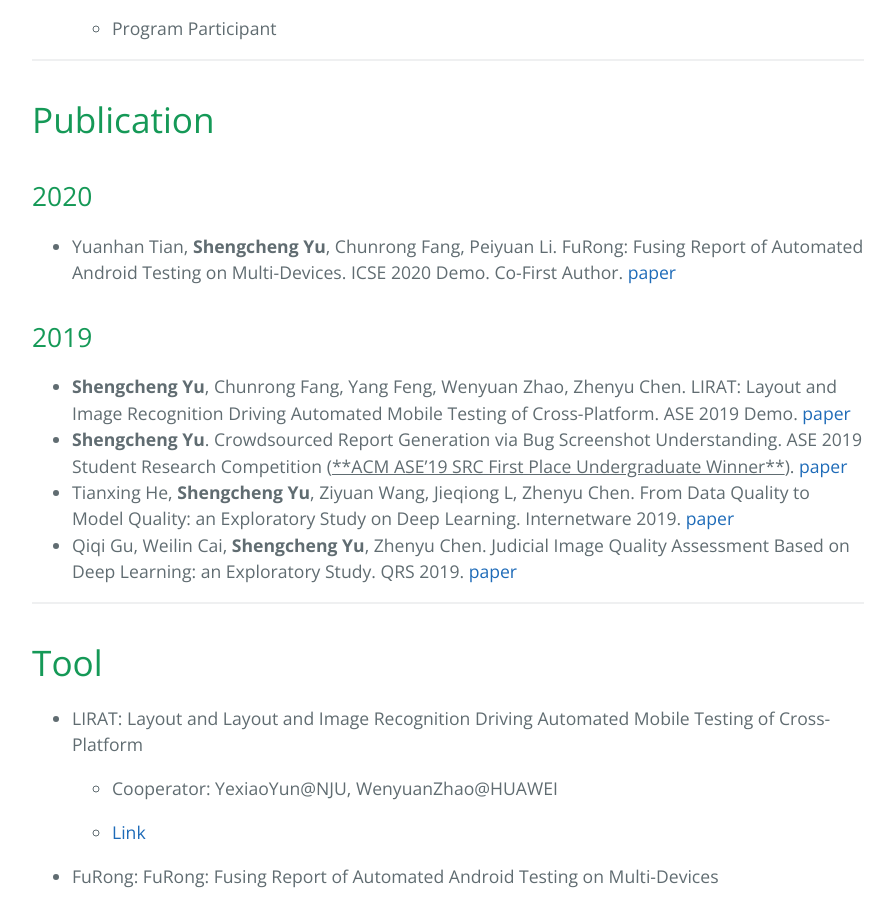
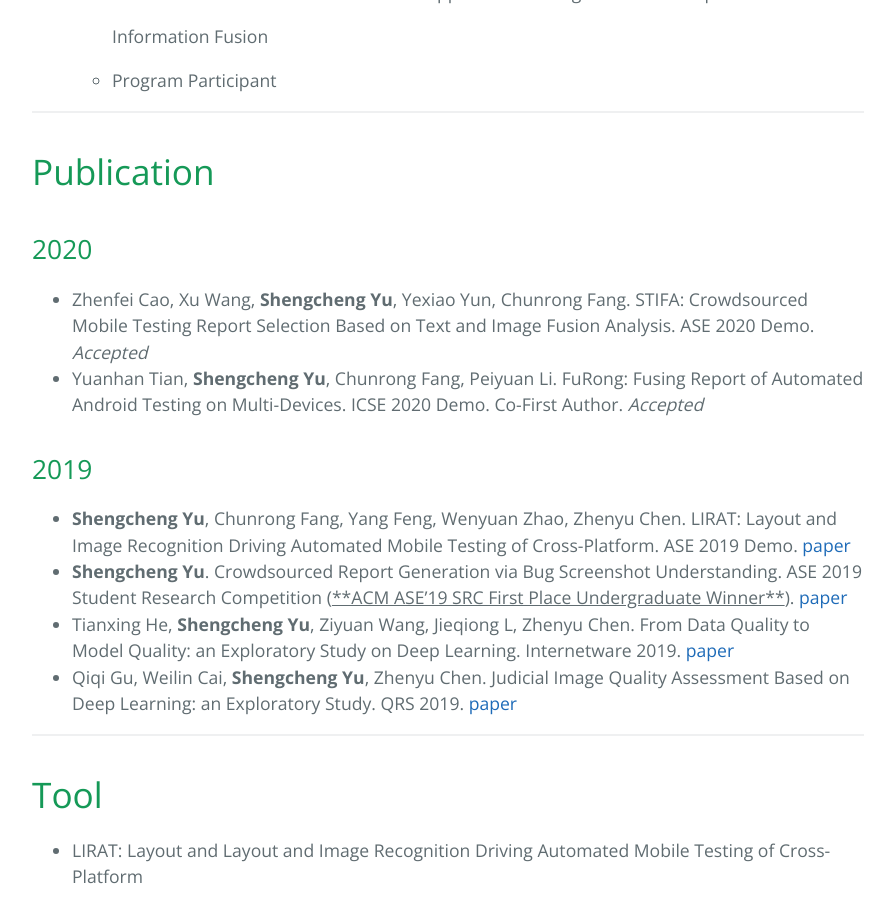
Before and after one commit to yushengcheng/yushengcheng.github.io, a Jekyll site: the page built from index.md, in a window 1280 px wide and 900 px high, scrolled down 2462 px. Shown: the whole window, without its empty margins (192-1087 px from the left). Built offline with Jekyll 4.4.1, drawn with Linux system fonts in a browser that asks for light colours; our own code applies the rules of GitHub Pages for plain Markdown files.

Commit message:
Update index.md

```diff
--- a/index.md
+++ b/index.md
@@ -58,7 +58,9 @@ Research Interest: Software Testing, Mobile Application Testing, Crowdsourced te
 - Nanjing University Training Program of Innovation for Undergraduates (202010284073Z)
 
   - Mobile Application Testing Research Based on Image Understanding
+
   - Program Leader
+
   - National Level
 
 - National Key R&D Program of China (2018YFB1403400)
@@ -83,7 +85,8 @@ Research Interest: Software Testing, Mobile Application Testing, Crowdsourced te
 
 ## 2020
 
-- Yuanhan Tian, **Shengcheng Yu**, Chunrong Fang, Peiyuan Li. FuRong: Fusing Report of Automated Android Testing on Multi-Devices. ICSE 2020 Demo. Co-First Author. [paper]()
+- Zhenfei Cao, Xu Wang, **Shengcheng Yu**, Yexiao Yun, Chunrong Fang. STIFA: Crowdsourced Mobile Testing Report Selection Based on Text and Image Fusion Analysis. ASE 2020 Demo. *Accepted*
+- Yuanhan Tian, **Shengcheng Yu**, Chunrong Fang, Peiyuan Li. FuRong: Fusing Report of Automated Android Testing on Multi-Devices. ICSE 2020 Demo. Co-First Author. *Accepted*
 
 ## 2019
 
```
